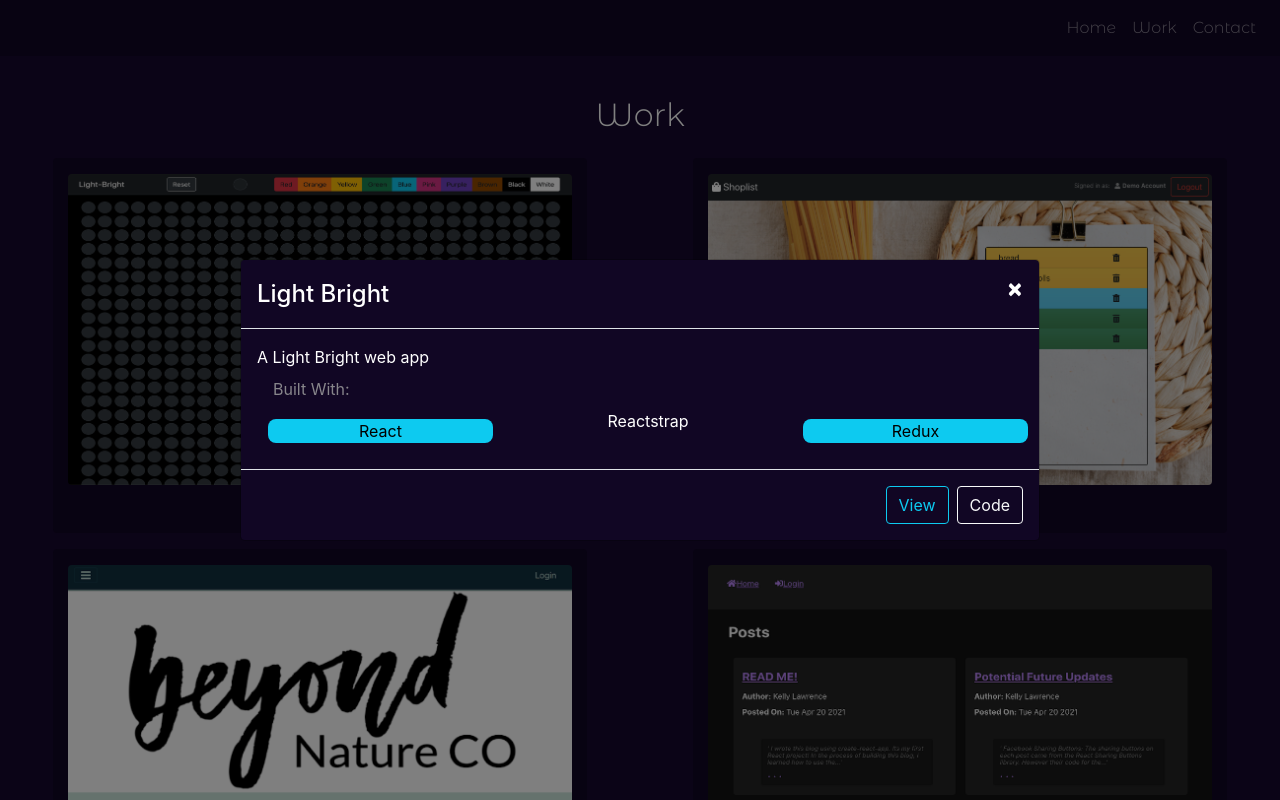
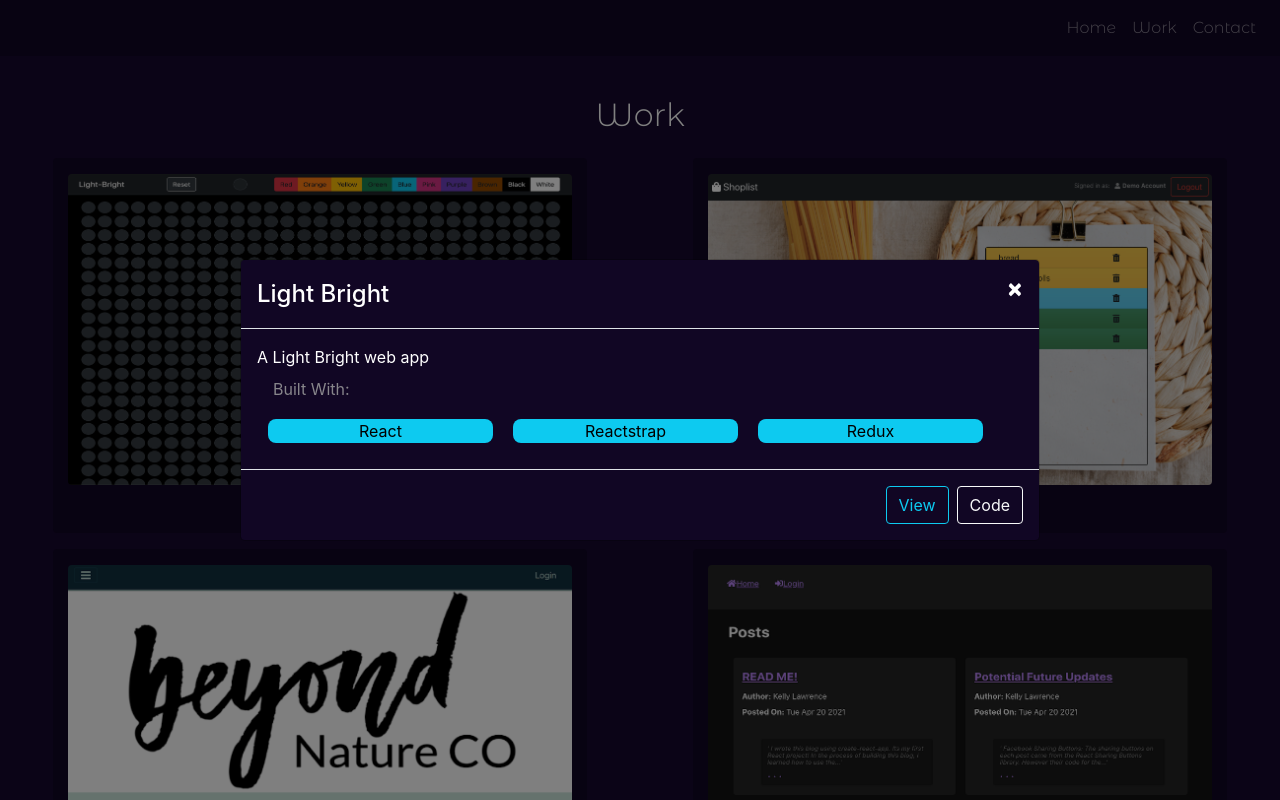
Before and after one commit to lawrencek1992/lawrencek1992, a React (Create React App) app: page /work in a window 1280 px wide. Both pictures are taken after a click on the element "Light Bright". Built offline with nearby package versions, Linux system fonts and the light colour scheme.

Commit message:
Update Modals.js

```diff
--- a/src/components/Modals.js
+++ b/src/components/Modals.js
@@ -18,7 +18,7 @@ export const LightBrightModal = ({ lightBrightModal, setLightBrightModal }) => {
                 <label className="pl-3 pt-2 technologies-label">Built With:</label>
                 <Row className=" text-center pl-3">
                     <Col className="col-sm-3">React</Col>
-                    <Col clasName="col-sm-3">Reactstrap</Col>
+                    <Col className="col-sm-3">Reactstrap</Col>
                     <Col className="col-sm-3">Redux</Col>
                 </Row>
             </Modal.Body>
```
